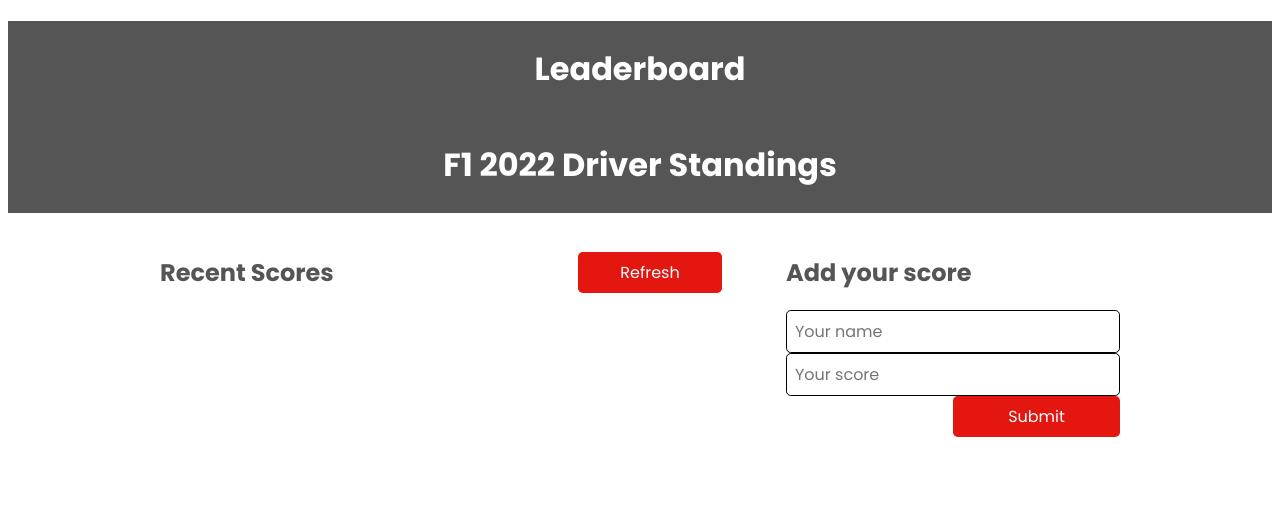
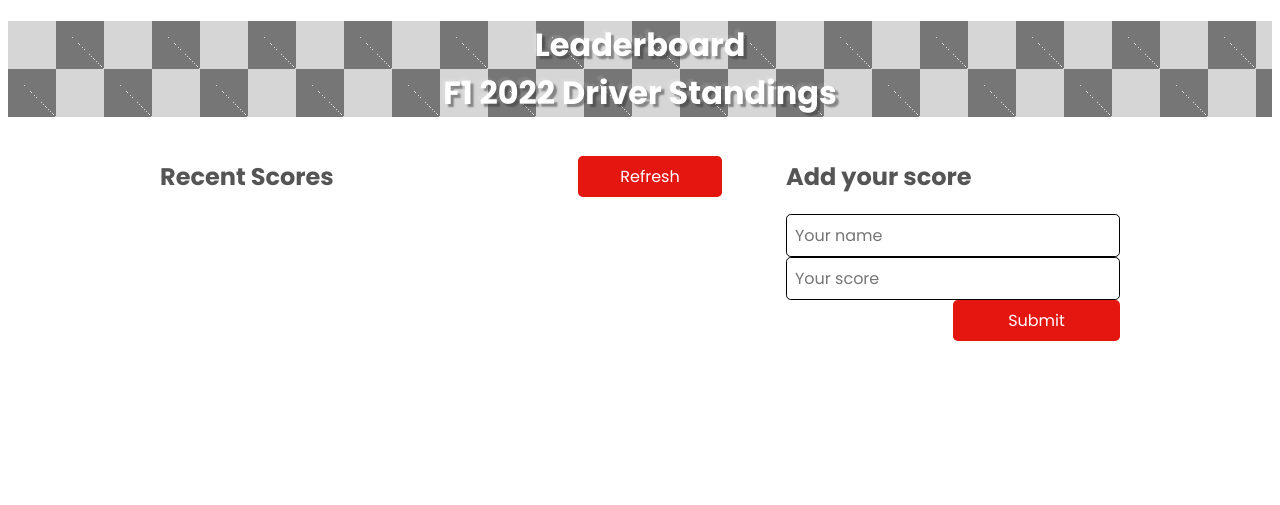
Before and after one commit to indigodavid/leaderboard, a website built with webpack: page src/index.html in a window 1280 px wide. Built offline with nearby package versions, Linux system fonts and the light colour scheme; no server answers.

Commit message:
Improve h1 styling

```diff
--- a/src/style.css
+++ b/src/style.css
@@ -28,9 +28,13 @@
 
 h1 {
   text-align: center;
-  background-color: var(--color-primary);
+  background-color: var(--color-negative);
   color: var(--color-negative);
-  line-height: 3;
+  text-shadow: -0.2rem -0.2rem 0.1rem rgba(255, 255, 255, 0.1), 0.2rem 0.2rem 0.1rem rgba(0, 0, 0, 0.5);
+  opacity: 0.8;
+  background-image: repeating-linear-gradient(45deg, var(--color-primary) 25%, transparent 25%, transparent 75%, var(--color-primary) 75%, var(--color-primary)), repeating-linear-gradient(45deg, var(--color-primary) 25%, var(--color-disabled) 25%, var(--color-disabled) 75%, var(--color-primary) 75%, var(--color-primary));
+  background-position: 0 0, 3rem 3rem;
+  background-size: 6rem 6rem;
 }
 
 button,
@@ -70,14 +74,11 @@
 
 #refresh {
   align-self: center;
+  width: 9rem;
 }
 
 #leaderboard {
   min-height: 12rem;
-}
-
-#refresh {
-  width: 9rem;
 }
 
 #submit-score {
```
